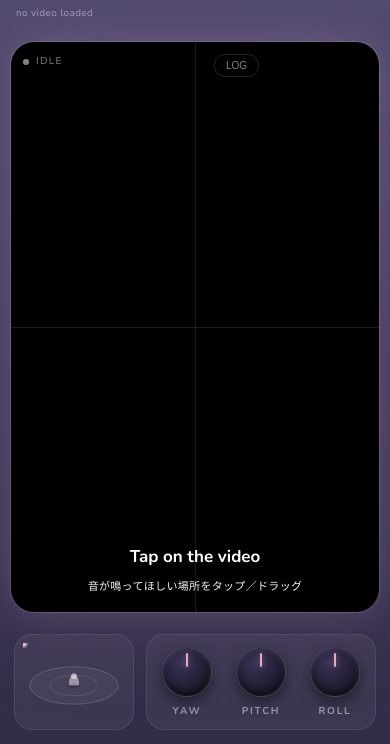
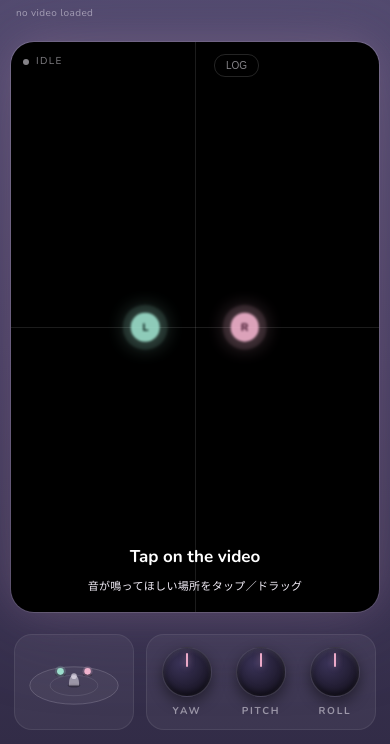
Before and after one commit to utsugik/spatialtap, a plain HTML site: page index.html in a window 390 px wide. Shown: the part 100-844 px from the top of the page. Drawn offline with nearby package versions, Linux system fonts and the light colour scheme.

Commit message:
Fix app-breaking TDZ ReferenceError from premature setDragMode() call
The previous commit called setDragMode('jump') during early init
(line ~309), but `let dragMode='jump'` wasn't declared until line 571.
Since `let` bindings have a temporal dead zone, accessing `dragMode`
inside setDragMode's body before that declaration executes throws
"Cannot access 'dragMode' before initialization". This uncaught
exception aborted the rest of the synchronous top-level script, so
none of the later addEventListener calls (Play, Center, file input,
pinch, knobs) ever ran -- matching the reported symptom exactly: every
button unresponsive, no dots, file picker opens but nothing happens
after choosing a file.

Fix: moved the setDragMode('jump') init call to right after the
function/variable it depends on are actually defined. Verified with a
new node-based test that stubs just enough of document/window/
AudioContext to execute the extracted <script> contents end-to-end:
confirmed the exact same ReferenceError reproduces against the
pre-fix commit, and that the fixed version now completes without
error. Regular syntax checking (`new Function(src)` without calling
it) can't catch this class of bug since it only parses, never
executes -- worth reusing this harness for future changes.

Co-Authored-By: Claude Sonnet 5 <noreply@anthropic.com>

```diff
--- a/index.html
+++ b/index.html
@@ -306,7 +306,6 @@
   $('fDist').value=Math.round(posFromDist(ctrl.dist));
   $('vDist').textContent=distPercentText(ctrl.dist);
   updateDistFill();
-  setDragMode('jump');
 
   function setStatus(t,on){$('status').className='status'+(on?' playing':'');$('status').innerHTML='<span class="dot2"></span>'+t;}
 
@@ -575,6 +574,7 @@
     $('modeBtn').classList.toggle('primary',m==='drag');
   }
   $('modeBtn').addEventListener('click',()=>setDragMode(dragMode==='jump'?'drag':'jump'));
+  setDragMode('jump'); // let dragMode宣言後に呼ぶ(宣言前に呼ぶとTDZでReferenceErrorになり全体が止まる)
 
   // ---------- stage pointer (1本指=位置、2本指=位置(重心)+距離(間隔)を同時操作) ----------
   // ルールはシンプルに統一: 触れている指の重心が常にXY位置を、2本指のときはさらに指の間隔がDistanceを駆動する。
```
Also changed, not shown: 1 other file.
